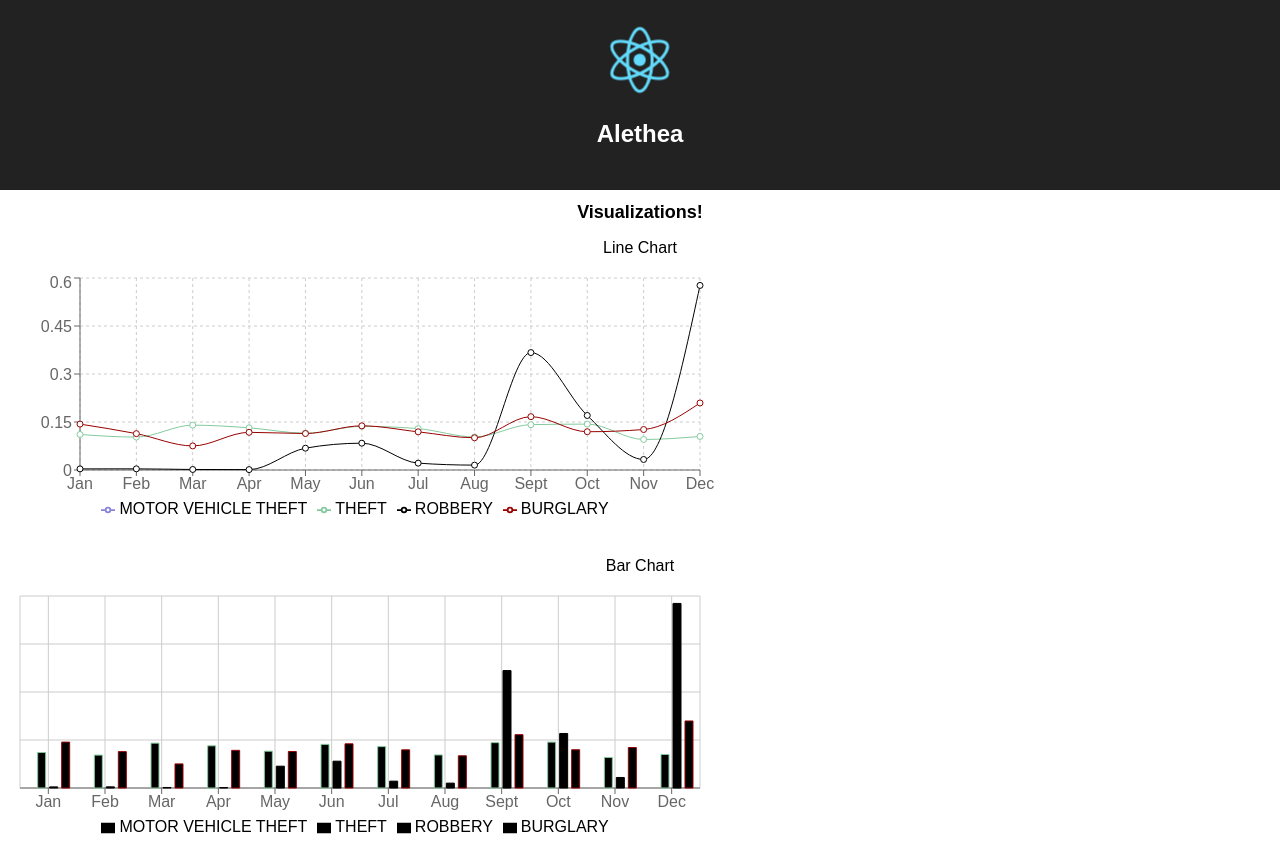
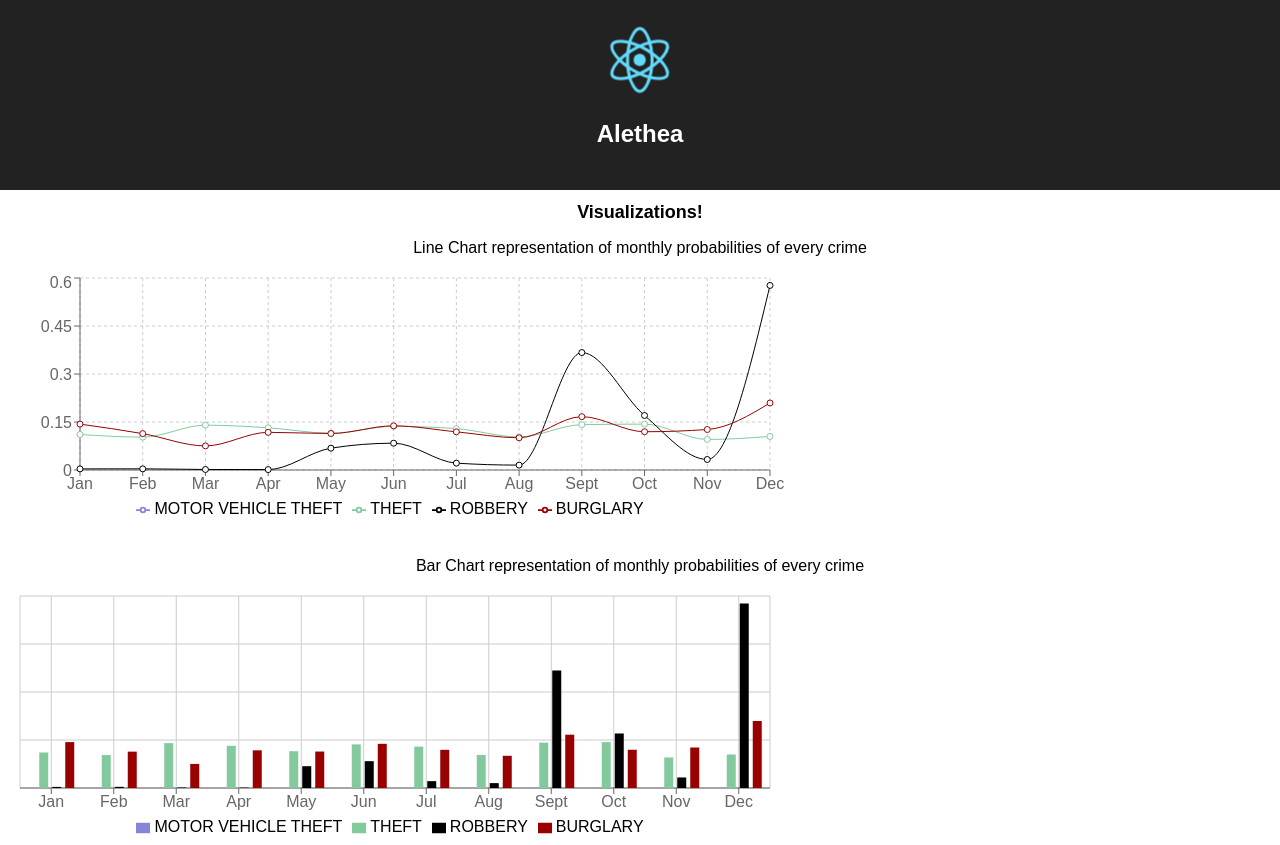
Before and after one commit to dkaushik94/vis-alethea, a React (Create React App) app: page / in a window 1280 px wide. Built offline with nearby package versions, Linux system fonts and the light colour scheme.

Commit message:
Changes after master created.

```diff
--- a/src/App.js
+++ b/src/App.js
@@ -58,10 +58,10 @@ class App extends Component {
         </h1>
         <div>
           <p>
-            Line Chart
+            Line Chart representation of monthly probabilities of every crime
           </p>
         </div>
-        <LineChart width={730} height={250} data = {data}
+        <LineChart width={800} height={250} data = {data}
           margin={{ top: 5, right: 30, left: 20, bottom: 5 }}>
           <CartesianGrid strokeDasharray="3 3" />
           <XAxis dataKey="name" />
@@ -74,17 +74,17 @@ class App extends Component {
           <Line type="monotone" dataKey="BURGLARY" stroke="#900" />
         </LineChart>
         <br/>
-          <p>Bar Chart</p>
-          <BarChart height = {250} width = {730} data = {data}
+          <p>Bar Chart representation of monthly probabilities of every crime</p>
+          <BarChart height = {250} width = {800} data = {data}
           margin={{ top: 5, right: 30, left: 20, bottom: 5 }}>
           <CartesianGrid strokedDasharray="3 3" />
           <XAxis dataKey="name" />
           <Tooltip />
           <Legend />
-          <Bar dataKey="MOTOR VEHICLE THEFT" stroke="#8884d8" />
-          <Bar dataKey="THEFT" stroke="#82ca9d" />
-          <Bar dataKey="ROBBERY" stroke="#000000" />
-          <Bar dataKey="BURGLARY" stroke="#900" />
+          <Bar dataKey="MOTOR VEHICLE THEFT" fill="#8884d8" />
+          <Bar dataKey="THEFT" fill="#82ca9d" />
+          <Bar dataKey="ROBBERY" fill="#000000" />
+          <Bar dataKey="BURGLARY" fill="#900" />
           </BarChart>
       </div>
     );
```
